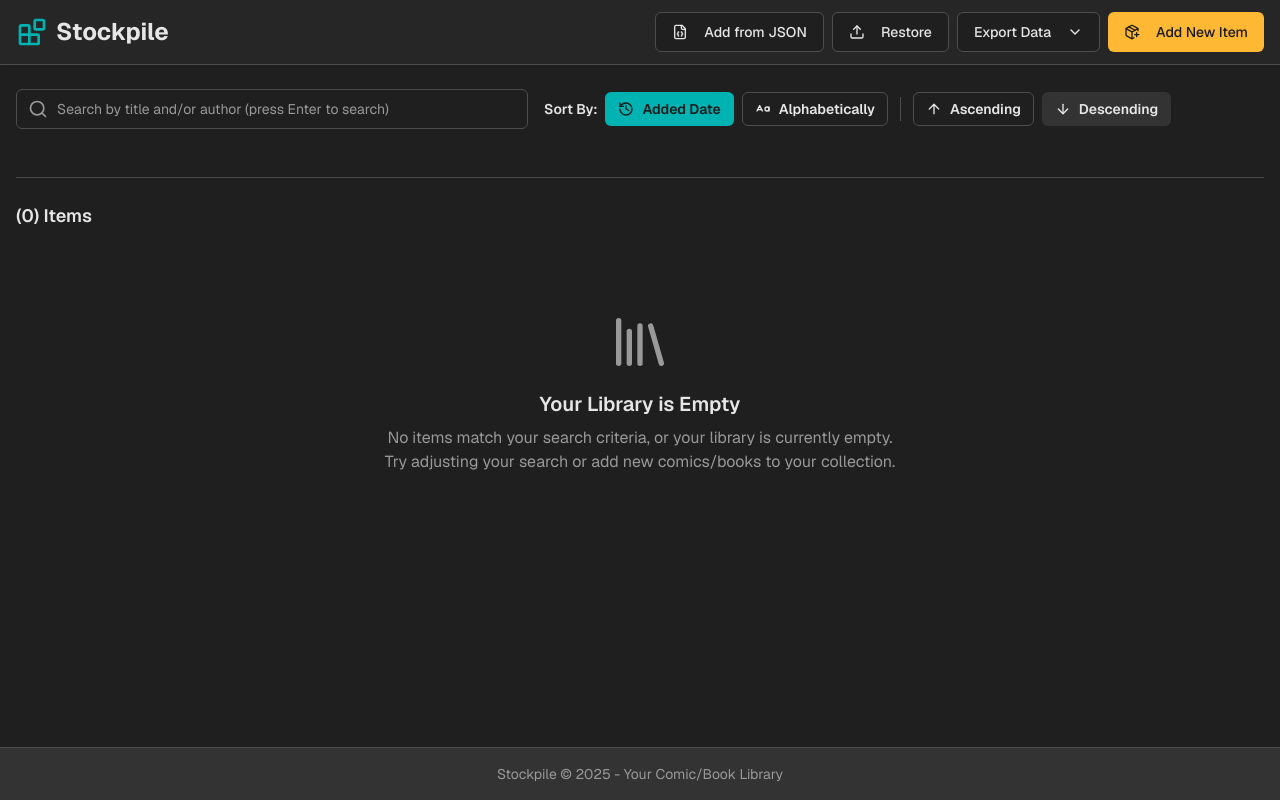
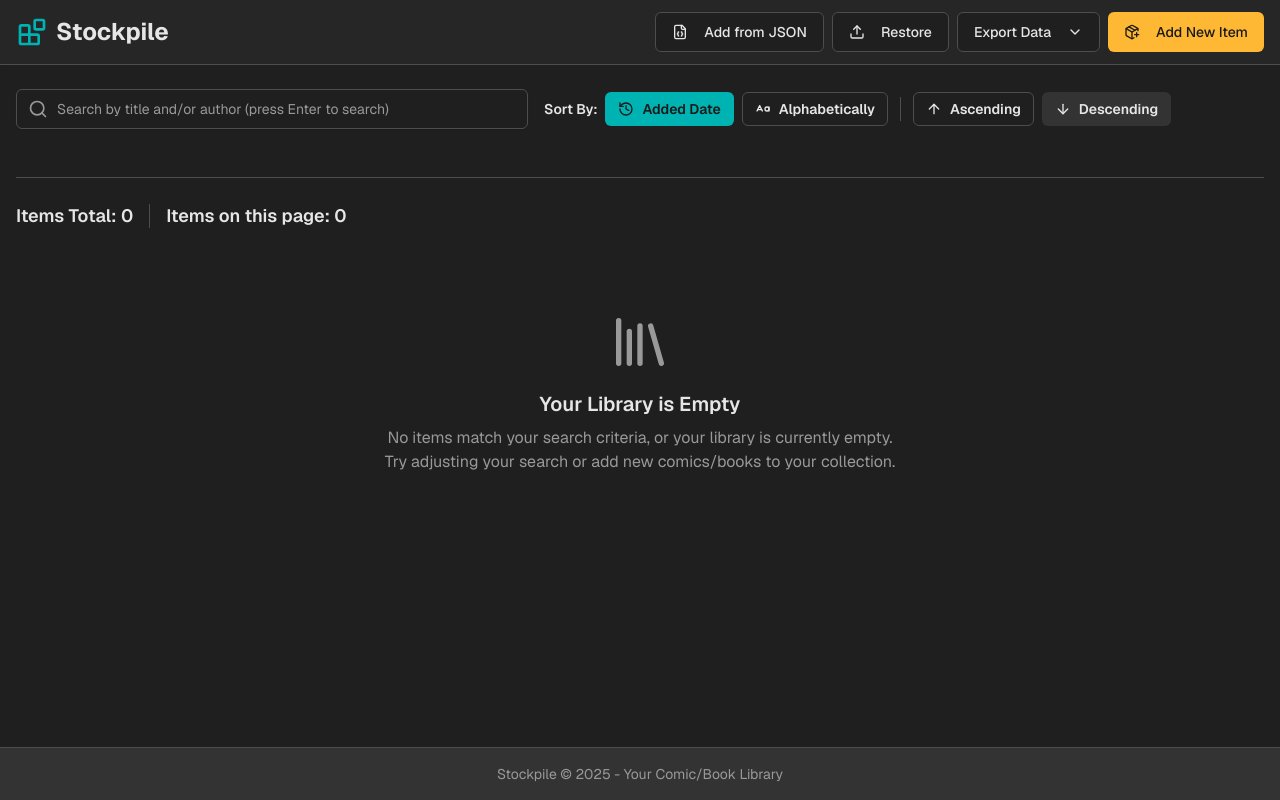
Before and after one commit to flightwithoutwings/stockpile, a Next.js app: page / in a window 1280 px wide. Built offline with nearby package versions, Linux system fonts and the light colour scheme.

Commit message:
for items total can it say items total. then add a vertical line and on

```diff
--- a/src/app/page.tsx
+++ b/src/app/page.tsx
@@ -14,6 +14,7 @@ import { useToast } from '@/hooks/use-toast';
 import { AlertDialog, AlertDialogAction, AlertDialogCancel, AlertDialogContent, AlertDialogDescription, AlertDialogFooter, AlertDialogHeader, AlertDialogTitle } from '@/components/ui/alert-dialog';
 import Pagination from '@/components/Pagination';
 import { ScrollArea } from '@/components/ui/scroll-area';
+import { Separator } from '@/components/ui/separator';
 
 export default function HomePage() {
   const {
@@ -334,9 +335,13 @@ export default function HomePage() {
         <div className="border-t border-border flex-1 flex flex-col min-h-0">
            <div className="pt-6 pb-4 bg-background">
             {!isInitialLoading && (
-              <div>
+              <div className="flex items-center gap-4">
                 <h2 className="text-lg font-semibold text-foreground">
-                  ({totalFilteredItems}) {totalFilteredItems === 1 ? 'Item' : 'Items'}
+                  Items Total: {totalFilteredItems}
+                </h2>
+                <Separator orientation="vertical" className="h-6" />
+                <h2 className="text-lg font-semibold text-foreground">
+                  Items on this page: {inventoryItems.length}
                 </h2>
               </div>
             )}
```
